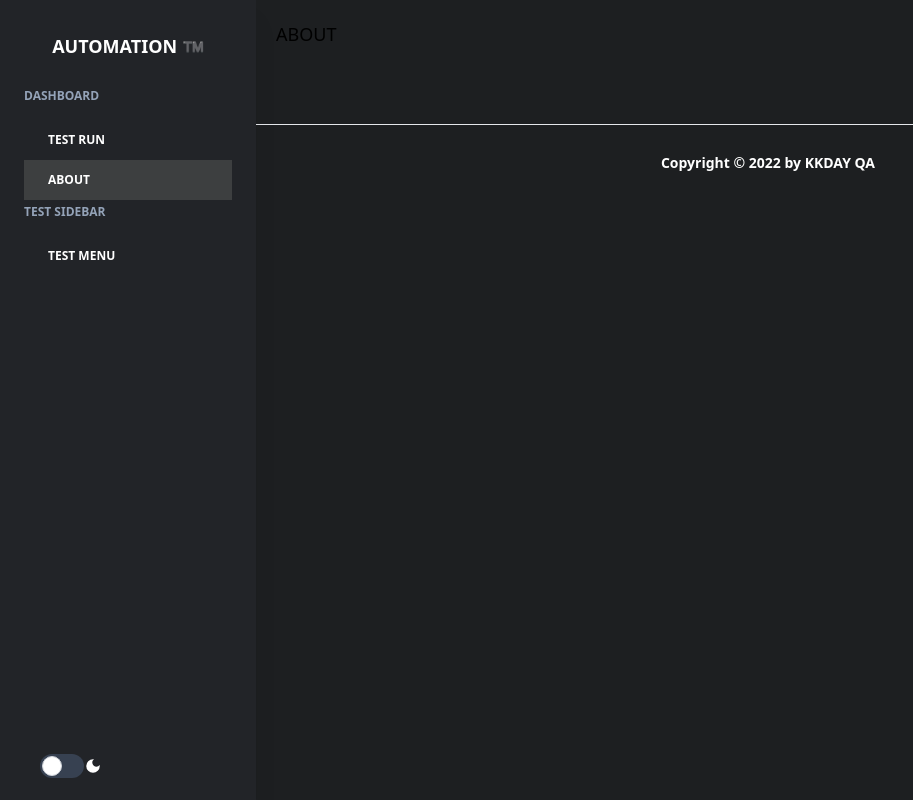
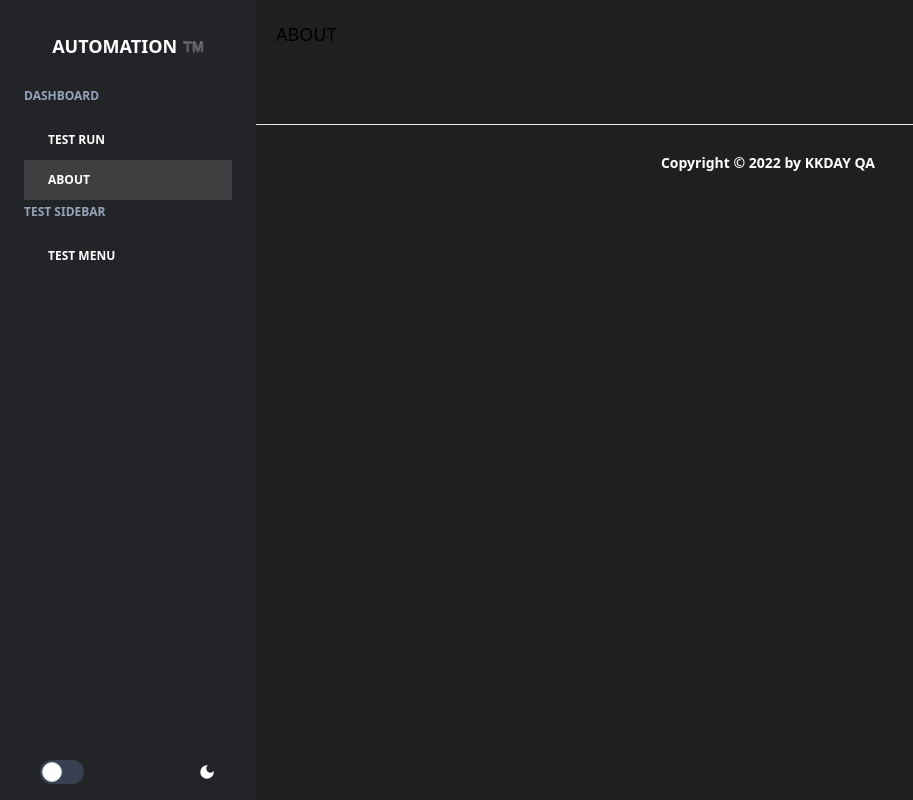
Before and after one commit to samdotyang/report, a Next.js app: page /about in a window 1280 px wide. Shown: the whole page, without its empty margins (0-913 px from the left). Built offline with nearby package versions, Linux system fonts and the light colour scheme; what chartjs-plugin-datalabels-4 would draw is missing.

Commit message:
Fix theme switch

```diff
--- a/components/Theme/ThemeSwitch.tsx
+++ b/components/Theme/ThemeSwitch.tsx
@@ -3,10 +3,10 @@ import { MdDarkMode } from "react-icons/md";
 export const ThemeSwitch = ({isDarkTheme, onchangeHandler}) => {
   return (
     <>
-      <label className="inline-flex relative items-center cursor-pointer">
+      <label className="inline-flex relative items-center cursor-pointer w-full">
         <input type="checkbox" value="" className="sr-only peer" checked={isDarkTheme} onChange={onchangeHandler}/>
         <div className="w-11 h-6 bg-gray-200 peer-focus:outline-none peer-focus:ring-4 peer-focus:ring-blue-300 dark:peer-focus:ring-blue-800 rounded-full peer dark:bg-gray-700 peer-checked:after:translate-x-full peer-checked:after:border-white after:content-[''] after:absolute after:top-[2px] after:left-[2px] after:bg-white after:border-gray-300 after:border after:rounded-full after:h-5 after:w-5 after:transition-all dark:border-gray-600 peer-checked:bg-blue-600"></div>
-        <MdDarkMode className="text-lg rounded dark:text-white text-black" />
+        <MdDarkMode className="text-lg rounded dark:text-white text-black ml-auto" />
       </label>
     </>
   )
--- a/components/sidebar/sidebar.tsx
+++ b/components/sidebar/sidebar.tsx
@@ -80,13 +80,9 @@ export default function Sidebar() {
         </div>
         <div className='sticky top-[100vh]'>
           {/* Footer */}
-          <div className="w-full mx-autp items-center flex justify-between md:flex-nowrap flex-wrap md:px-10 px-4">
-          <button
-            type="button"
-          >
+          <div className="w-full mx-auto items-center flex justify-between md:flex-nowrap flex-wrap md:px-10 px-4">
             <ThemeSwitch isDarkTheme={isDarkTheme === `true` ? true : false} onchangeHandler={switchHandler}/>
-          </button>
-        </div>
+          </div>
         </div>
       </div>
 
```
